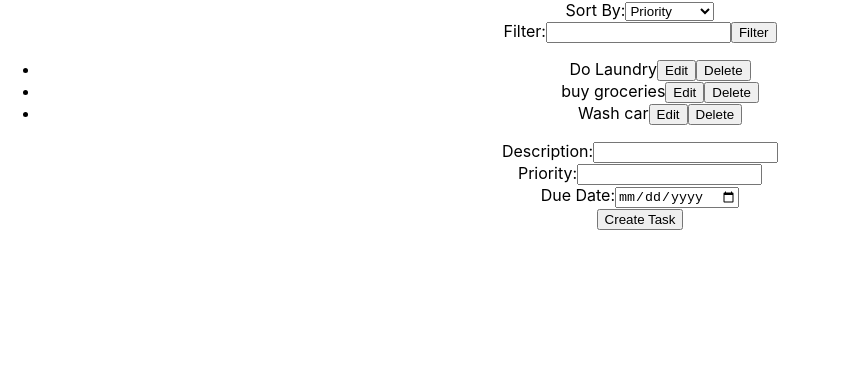
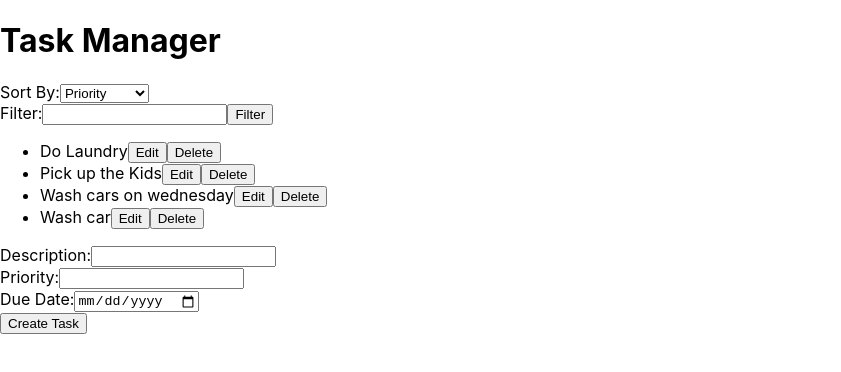
Before and after one commit to williammatias/react-TODO-exemplar, a React (Create React App) app: page / in a window 1280 px wide. Shown: the top 372 px of the page, without its empty margins (0-841 px from the left). Built offline with nearby package versions, Linux system fonts and the light colour scheme; data requests are answered from the project's data file.

Commit message:
adding unit test and updating UI state management

```diff
--- a/db.json
+++ b/db.json
@@ -1,12 +1,5 @@
 {
   "tasks": [
-    {
-      "id": 2,
-      "description": "buy groceries",
-      "complete": false,
-      "priority": "2",
-      "dueDate": "2023-01-03"
-    },
     {
       "id": 4,
       "description": "Wash car",
@@ -20,6 +13,20 @@
       "complete": true,
       "priority": "1",
       "dueDate": "2023-01-04"
+    },
+    {
+      "id": 6,
+      "description": "Wash cars on wednesday",
+      "complete": false,
+      "priority": "3",
+      "dueDate": "2023-01-04"
+    },
+    {
+      "id": 7,
+      "description": "Pick up the Kids",
+      "complete": false,
+      "priority": "1",
+      "dueDate": "2023-01-01"
     }
   ]
 }
--- a/src/App.js
+++ b/src/App.js
@@ -1,20 +1,39 @@
 import './App.css';
-import { useState } from 'react';
+import { useState, useEffect } from 'react';
+import axios from 'axios';
 
 import TaskList from './components/TaskList'
-import EditForm from './components/EditForm';
 import CreateTask from './components/CreateTask';
 
 function App() {
-  const [currentTask, setCurrentTask] = useState(null);
-  const handleEdit = (task) => {
-    setCurrentTask(task);
+  const [tasks, setTasks] = useState([]);
+  useEffect(() => {
+    axios.get('/tasks')
+      .then(response => {
+        setTasks(response.data);
+      })
+      .catch(error => {
+        console.error(error);
+      });
+  }, []);
+
+  const handleCreateTask = (task) => {
+    setTasks([...tasks, task]);
+  }
+  const handleEditTask = (updatedTask) => {
+    setTasks(tasks.map(task => {
+      if (task.id === updatedTask.id) {
+        return updatedTask;
+      } else {
+        return task;
+      }
+    }));
   }
   return (
-    <div className="App">
-      {currentTask && <EditForm object={currentTask} />}
-      <TaskList onEdit={handleEdit} />
-      <CreateTask />
+    <div>
+      <h1>Task Manager</h1>
+      {tasks.length > 0 && <TaskList tasks={tasks} onEditTask={handleEditTask} />}
+      <CreateTask onCreateTask={handleCreateTask} />
     </div>
   );
 }
--- a/src/components/CreateTask.js
+++ b/src/components/CreateTask.js
@@ -1,7 +1,7 @@
 import React, { useState } from 'react';
 import axios from 'axios';
 
-export default function CreateTask() {
+export default function CreateTask(props) {
   // Initialize state with an empty task
   const [task, setTask] = useState({
     id: '',
@@ -22,6 +22,15 @@ export default function CreateTask() {
     axios.post('/tasks', task)
       .then(response => {
         console.log(response.data);
+        event.target.reset();
+        setTask({
+          id: '',
+          description: '',
+          complete: false,
+          priority: 1,
+          dueDate: ''
+        });
+        props.onCreateTask(response.data);
       })
       .catch(error => {
         console.error(error);
--- a/src/components/EditForm.js
+++ b/src/components/EditTaskForm.js
@@ -1,7 +1,7 @@
 import { useState } from 'react';
 import axios from 'axios';
-export default function EditForm(props) {
-    const [formData, setFormData] = useState(props.object)
+export default function EditTaskForm(props) {
+    const [formData, setFormData] = useState(props.task)
     const handleChange = (event) => {
         const { name, value } = event.target;
         setFormData({ ...formData, [name]: value });
--- a/src/components/TaskList.js
+++ b/src/components/TaskList.js
@@ -1,20 +1,16 @@
-import React, { useState, useEffect } from 'react';
+import React, { useState } from 'react';
 import axios from 'axios';
+import EditTaskForm from './EditTaskForm'
 
 export default function TaskList(props) {
-  const [tasks, setTasks] = useState([]);
+  const [tasks, setTasks] = useState(props.tasks);
   const [sortCriteria, setSortCriteria] = useState('priority');
   const [filterText, setFilterText] = useState('');
+  const [selectedTask, setSelectedTask] = useState(null);
 
-  useEffect(() => {
-    axios.get('/tasks')
-      .then(response => {
-        setTasks(response.data);
-      })
-      .catch(error => {
-        console.error(error);
-      });
-  }, []);
+  const handleFilterChange = (event) => {
+    setFilterText(event.target.value);
+  }
 
   const sortedTasks = tasks.sort((a, b) => {
     if (sortCriteria === 'priority') {
@@ -24,14 +20,11 @@ export default function TaskList(props) {
     } else {
       return a.description.localeCompare(b.description);
     }
-  });
+  })
 
   const filteredTasks = sortedTasks.filter(
     task => task.description.toLowerCase().includes(filterText.toLowerCase())
   );
-  const handleFilterChange = (event) => {
-    setFilterText(event.target.value);
-  }
 
   const renderTasks = () => {
     return filteredTasks.map(task => (
@@ -39,7 +32,7 @@ export default function TaskList(props) {
         {task.description}
         <button
           onClick={() => {
-            props.onEdit(task);
+            setSelectedTask(task);
           }}
         >
           Edit
@@ -94,8 +87,15 @@ export default function TaskList(props) {
         />
         <button type="submit">Filter</button>
       </form>
+      {selectedTask && (
+        <EditTaskForm
+          task={selectedTask}
+          onEditTask={props.onEditTask}
+          onCancel={() => setSelectedTask(null)}
+        />
+      )}
       <ul>
-        {renderTasks()}
+        {tasks && renderTasks()}
       </ul>
     </div>
   );
```
Also changed, not shown: 2 other files (tests, documents, lock files or other folders).
